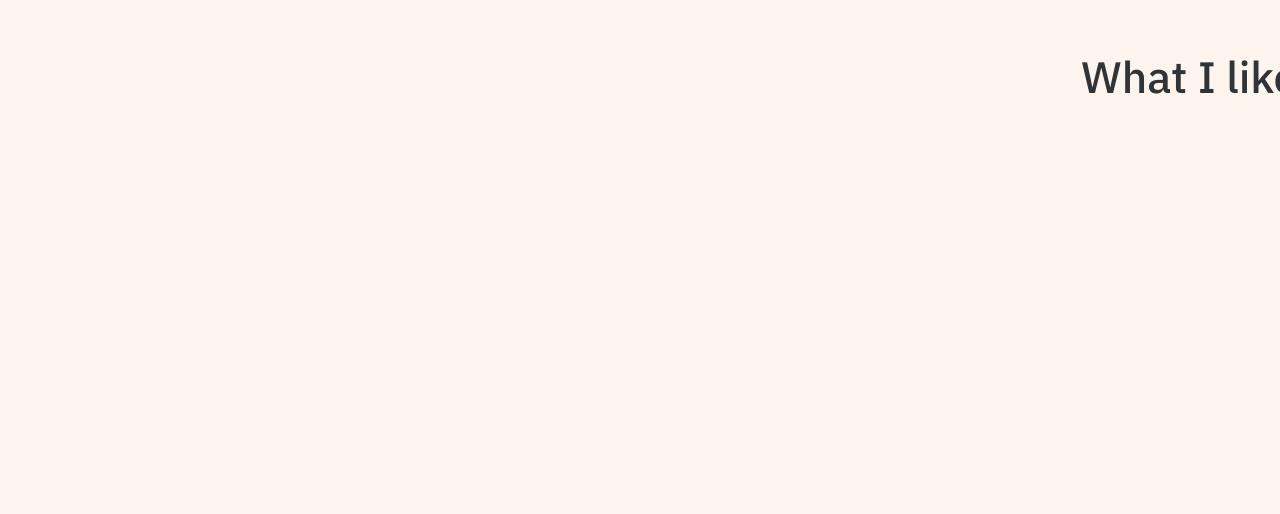
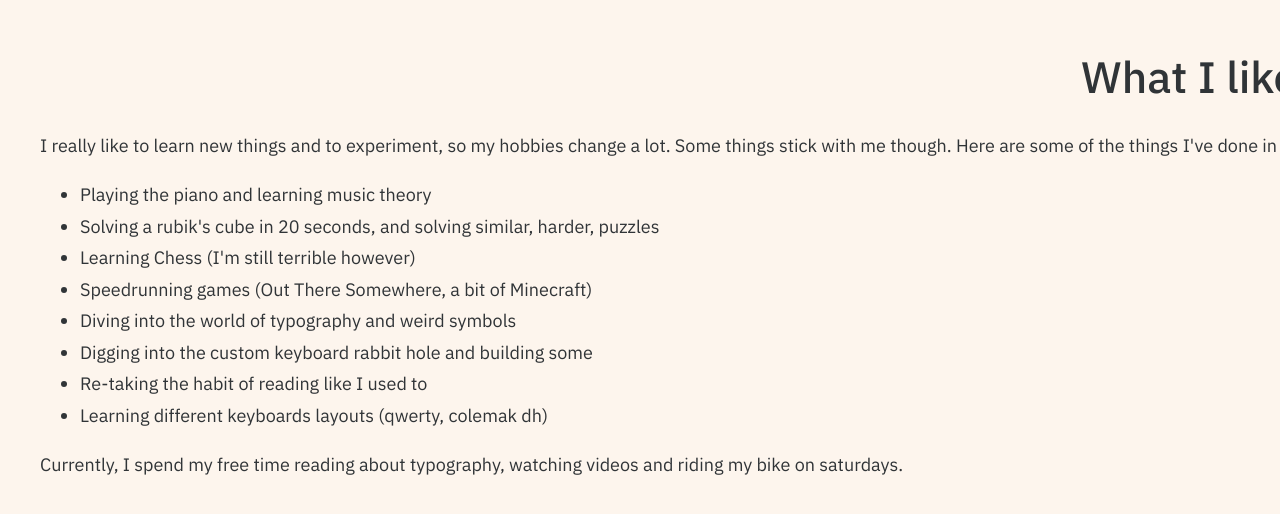
Before and after one commit to HumanBojack/Website, a SvelteKit app: page /about in a window 1280 px wide. Shown: the part 3659-4173 px from the top of the page. Before the commit the page ends 4002 px from the top, so only its background shows below. Built offline with nearby package versions, Linux system fonts and the light colour scheme.

Commit message:
feat: add the hobbies section to the page

```diff
--- a/src/routes/about/+page.svelte
+++ b/src/routes/about/+page.svelte
@@ -74,6 +74,26 @@
 
     <div class="hobbies">
       <h2>What I like</h2>
+      <p>
+        I really like to learn new things and to experiment, so my hobbies change a lot. Some things stick with me though. Here are some of the things I've done in the past:
+      </p>
+      <ul>
+        <li>Playing the piano and learning music theory</li>
+        <li>Solving a rubik's cube in 20 seconds, and solving similar, harder, puzzles</li>
+        <li>Learning Chess (I'm still terrible however)</li>
+        <li>Speedrunning games (Out There Somewhere, a bit of Minecraft)</li>
+        <li>Diving into the world of typography and weird symbols</li>
+        <li>Digging into the custom keyboard rabbit hole and building some</li>
+        <li>Re-taking the habit of reading like I used to</li>
+        <li>Learning different keyboards layouts (qwerty, colemak dh)</li>
+      </ul>
+      <p>
+        Currently, I spend my free time reading about typography, watching videos and riding my bike on saturdays.
+      </p>
+    </div>
+
+    <div class="hobbies-fig image-frame">
+      <img src="/images/about/keyboard.jpg" alt="Keyboard" />
     </div>
 
     <div class="skills">
@@ -90,6 +110,10 @@
 
     @media (max-width: $max-width-margin) {
       margin: 0 $margin;
+
+      .hobbies-fig img {
+        width: 100%;
+      }
     }
   }
 
@@ -177,6 +201,12 @@
     img {
       width: 100%;
     }
+  }
+
+  .hobbies-fig img {
+    width: 60%;
+    display: block;
+    margin: 0 auto;
   }
 
   .path-fig {
```
